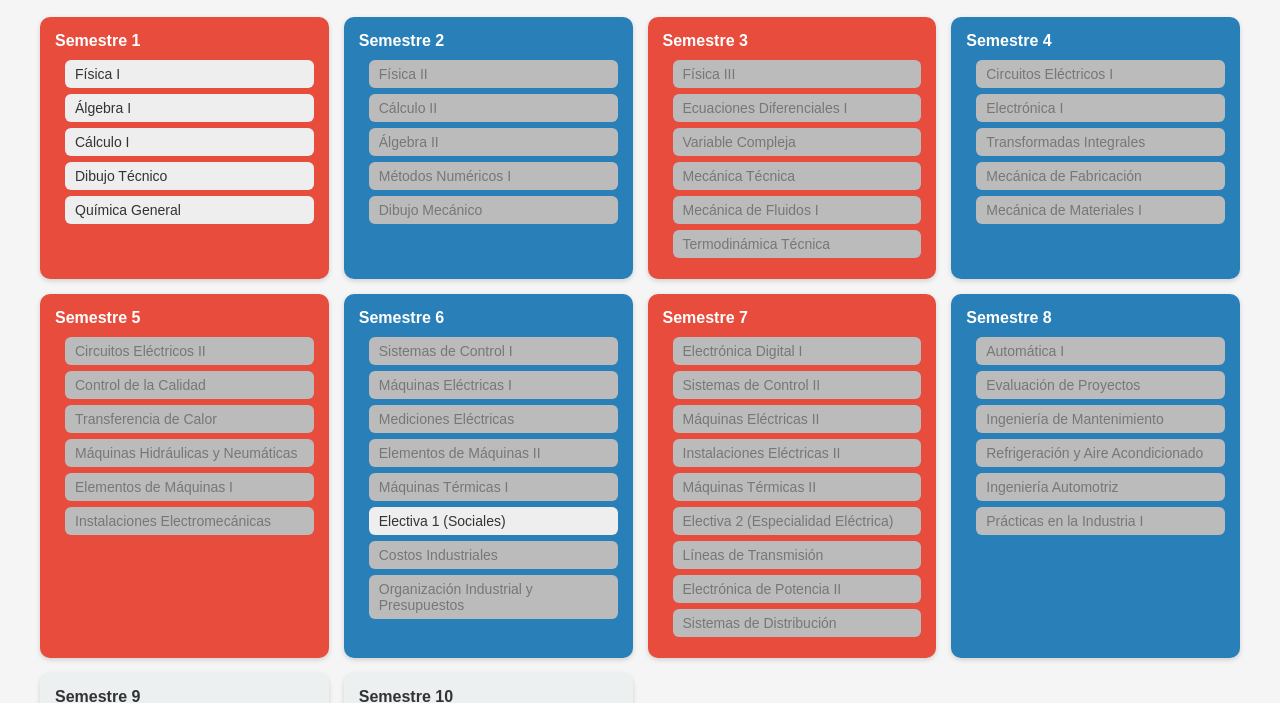
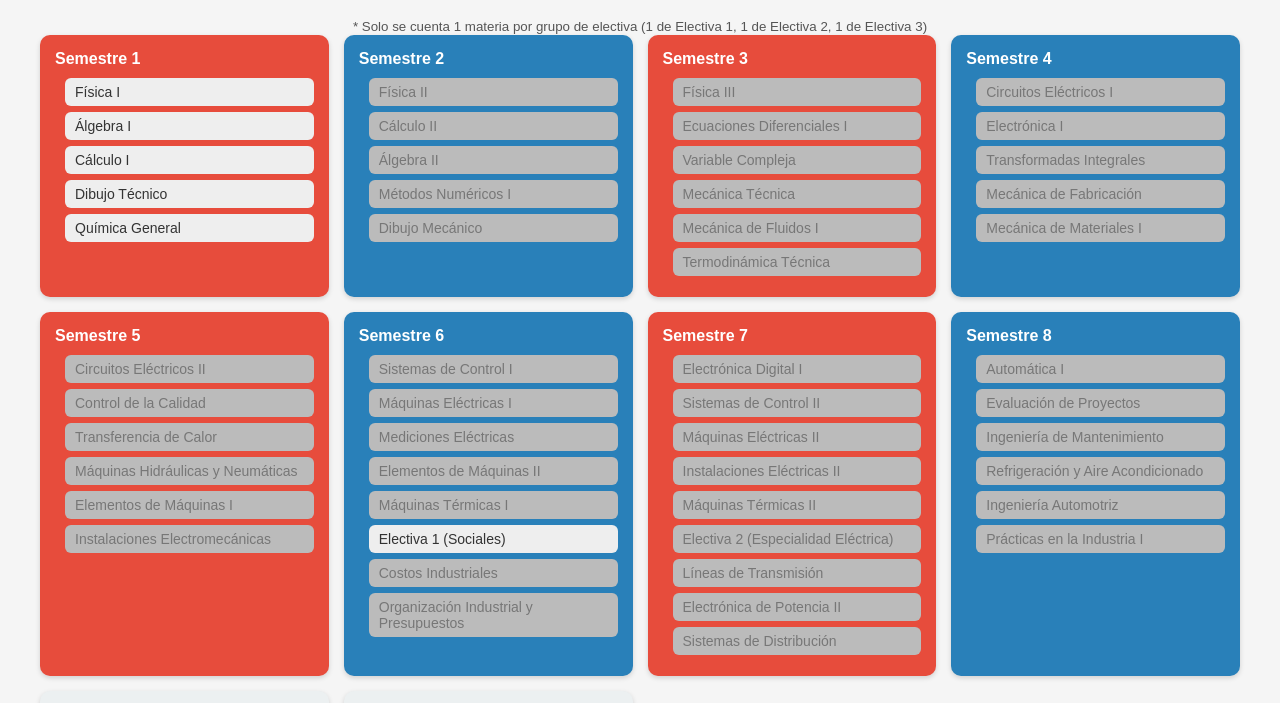
Before and after one commit to sebas1855/Electromecanica, a plain HTML site: page index.html in a window 1280 px wide. Shown: the part 117-820 px from the top of the page. Drawn offline with Linux system fonts and the light colour scheme.

Commit message:
Update index.html

```diff
--- a/index.html
+++ b/index.html
@@ -8,6 +8,7 @@
 <body>
   <h1>Malla Interactiva - Ingeniería Electromecánica</h1>
   <div id="progreso"></div>
+  <small style="color: #555;">* Solo se cuenta 1 materia por grupo de electiva (1 de Electiva 1, 1 de Electiva 2, 1 de Electiva 3)</small>
   <div class="grid" id="malla"></div>
   <button onclick="reiniciarProgreso()" style="margin-top: 20px;">🔁 Reiniciar progreso</button>
   <script src="script.js"></script>
```
